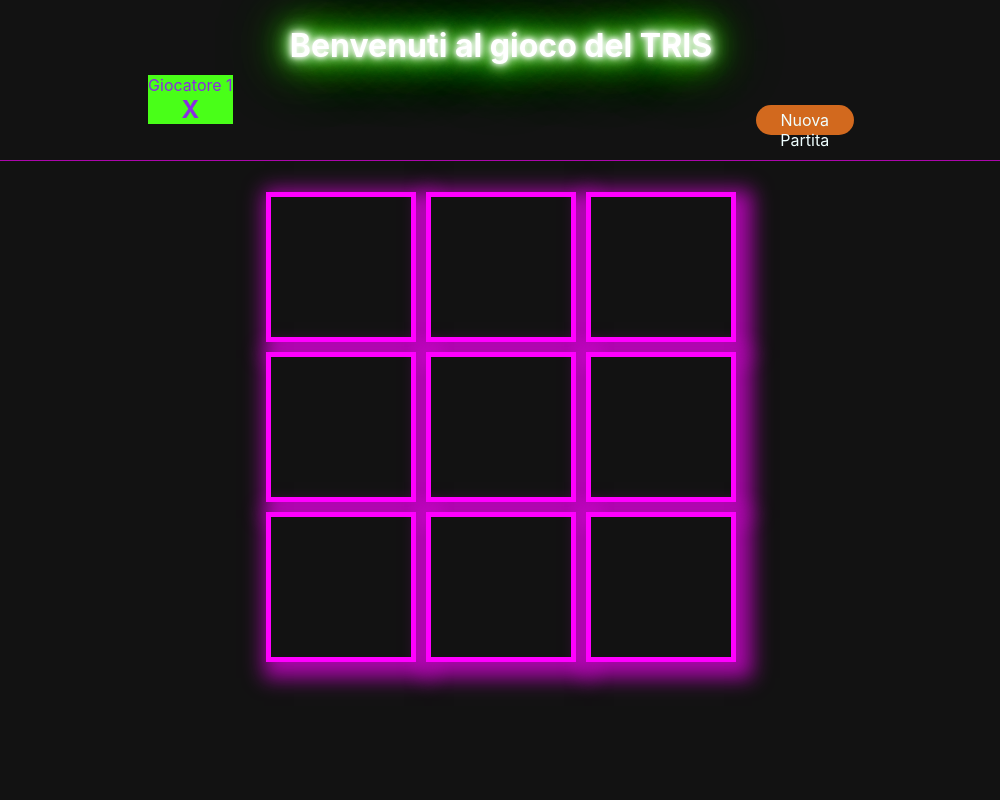
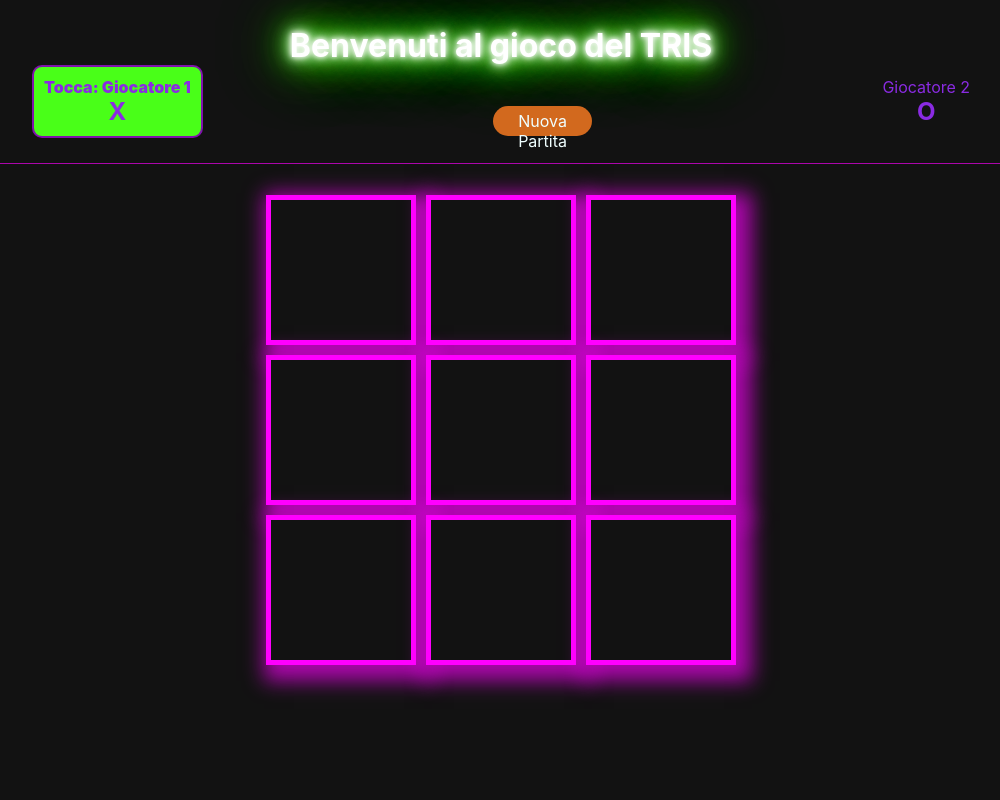
Before and after one commit to VeronicaVassallo/tris-game, a React (Create React App) app: page / in a window 1280 px wide. Shown: the top 800 px of the page, without its empty margins (139-1139 px from the left). Built offline with nearby package versions, Linux system fonts and the light colour scheme.

Commit message:
fix bug checkWinner

```diff
--- a/src/components/Cell.tsx
+++ b/src/components/Cell.tsx
@@ -10,7 +10,7 @@ type PropsCell = {
 };
 
 const Cell = (props: PropsCell) => {
-	const { current, setCurrent, changePlayerCurrent, setPosition, checkWinner } =
+	const { current, setCurrent, changePlayerCurrent, setPosition } =
 		useContext(PlayerContext);
 	const cross: string = "X";
 	const circle: string = "O";
@@ -33,14 +33,14 @@ const Cell = (props: PropsCell) => {
 			}
 
 			setPosition(props.positionCell, current);
-			let isWinner = checkWinner(current);
+			/*let isWinner = checkWinner(current);
 			{
 				if (isWinner) {
 					alert(`Vince il giocatore ${current}`);
 				} else {
 					changePlayerCurrent();
 				}
-			}
+			}*/
 		}
 	};
 
--- a/src/components/GridTris.tsx
+++ b/src/components/GridTris.tsx
@@ -3,7 +3,7 @@ import Cell from "./Cell";
 
 /*8) importo useContext --> metodo che mi permette di usare il dato dentro il context.
 PlayerContext --> la constante che gli avevo dato come valore inziale il player*/
-import { useContext } from "react";
+import { useContext, useEffect, useState } from "react";
 import { PlayerContext } from "../contexts/PlayerContext";
 
 /*TO DO:
@@ -16,11 +16,73 @@ E)Tasto di refresh pagina FATTO
  */
 
 export const GridTris: React.FC = () => {
-	const { current, setCurrent } = useContext(PlayerContext); //8) facendo cosi il dato del contest lo inserisco dentro questa constante
+	const {
+		current,
+
+		valueCell1,
+		valueCell2,
+		valueCell3,
+		valueCell4,
+		valueCell5,
+		valueCell6,
+		valueCell7,
+		valueCell8,
+		valueCell9,
+	} = useContext(PlayerContext);
+	const [isWinner, setIsWinner] = useState(-1);
+
+	let checkWinner = () => {
+		debugger;
+		if (
+			(valueCell1 === 1 && valueCell2 === 1 && valueCell3 === 1) ||
+			(valueCell4 === 1 && valueCell5 === 1 && valueCell6 === 1) ||
+			(valueCell7 === 1 && valueCell8 === 1 && valueCell9 === 1) ||
+			(valueCell1 === 1 && valueCell5 === 1 && valueCell9 === 1) ||
+			(valueCell3 === 1 && valueCell5 === 1 && valueCell7 === 1) ||
+			(valueCell1 === 1 && valueCell4 === 1 && valueCell7 === 1) ||
+			(valueCell2 === 1 && valueCell5 === 1 && valueCell8 === 1) ||
+			(valueCell3 === 1 && valueCell6 === 1 && valueCell9 === 1)
+		) {
+			setIsWinner(1);
+		} else if (
+			(valueCell1 === 2 && valueCell2 === 2 && valueCell3 === 2) ||
+			(valueCell4 === 2 && valueCell5 === 2 && valueCell6 === 2) ||
+			(valueCell7 === 2 && valueCell8 === 2 && valueCell9 === 2) ||
+			(valueCell1 === 2 && valueCell5 === 2 && valueCell9 === 2) ||
+			(valueCell3 === 2 && valueCell5 === 2 && valueCell7 === 2) ||
+			(valueCell1 === 2 && valueCell4 === 2 && valueCell7 === 2) ||
+			(valueCell2 === 2 && valueCell5 === 2 && valueCell8 === 2) ||
+			(valueCell3 === 2 && valueCell6 === 2 && valueCell9 === 2)
+		) {
+			setIsWinner(2);
+		}
+	};
+
+	useEffect(() => {
+		checkWinner();
+	}, [
+		current,
+		valueCell1,
+		valueCell2,
+		valueCell3,
+		valueCell4,
+		valueCell5,
+		valueCell6,
+		valueCell7,
+		valueCell8,
+		valueCell9,
+	]);
 
 	return (
 		<>
 			<div className="background">
+				{isWinner !== -1 && isWinner === 1 && (
+					<p className="playerCurrent">VINCE 1</p>
+				)}
+				{isWinner !== -1 && isWinner === 2 && (
+					<p className="playerCurrent">VINCE 2</p>
+				)}
+
 				<div>
 					<div className="rowGrid">
 						<Cell positionCell={1} />
--- a/src/components/Navbar.tsx
+++ b/src/components/Navbar.tsx
@@ -15,24 +15,23 @@ export const Navbar = (props: Navprops) => {
 		<div className="backgroundNav">
 			<h1>{props.title}</h1>
 			<div className="containerPlayerNav">
-				{current === 1 ? (
-					<div className="playerCurrent">
-						<p>Giocatore 1</p>
-						<h2>X</h2>
-					</div>
-				) : (
-					""
-				)}
+				<div
+					className={
+						current === 1
+							? "playerCurrent playerCurrentBase"
+							: "playerCurrentBase"
+					}
+				>
+					<p>{current === 1 ? "Tocca: " : ""}Giocatore 1</p>
+					<h2>X</h2>
+				</div>
 
 				<ButtonRedresh />
-				{current === 2 ? (
-					<div className="playerCurrent">
-						<p>Giocatore 2</p>
-						<h2>O</h2>
-					</div>
-				) : (
-					""
-				)}
+
+				<div className={current === 2 ? "playerCurrent" : ""}>
+					<p>{current === 2 ? "Tocca: " : ""}Giocatore 2</p>
+					<h2>O</h2>
+				</div>
 			</div>
 		</div>
 	);
--- a/src/contexts/PlayerContext.tsx
+++ b/src/contexts/PlayerContext.tsx
@@ -25,7 +25,16 @@ interface MyContext {
 	setCurrent: Dispatch<React.SetStateAction<number>>;
 	changePlayerCurrent: () => void;
 	setPosition: (cellaCorrente: number, playerCorrente: number) => void;
-	checkWinner: (playerCurrent: number) => boolean;
+	valueCell1: number;
+	valueCell2: number;
+	valueCell3: number;
+	valueCell4: number;
+	valueCell5: number;
+	valueCell6: number;
+	valueCell7: number;
+	valueCell8: number;
+	valueCell9: number;
+	//checkWinner: (playerCurrent: number) => boolean;
 }
 
 type PlayerContextProviderProps = {
@@ -37,7 +46,16 @@ export const PlayerContext = createContext<MyContext>({
 	setCurrent: () => {},
 	changePlayerCurrent: () => {},
 	setPosition: (cellaCorrente: number, playerCorrente: number) => {},
-	checkWinner: (playerCurrent: number) => false,
+	//checkWinner: (playerCurrent: number) => false,
+	valueCell1: 0,
+	valueCell2: 0,
+	valueCell3: 0,
+	valueCell4: 0,
+	valueCell5: 0,
+	valueCell6: 0,
+	valueCell7: 0,
+	valueCell8: 0,
+	valueCell9: 0,
 }); //5)
 
 export const PlayerContextProvaider = ({
@@ -104,7 +122,7 @@ export const PlayerContextProvaider = ({
 
 	//check vincitore passo come parametro il playerCorrente
 	//confrontanto tra loro i vari valori della cella controllo chi ha vinto
-	const checkWinner = (playerCurrent: number): boolean => {
+	/*const checkWinner = (playerCurrent: number): boolean => {
 		let isWinner = false;
 		if (
 			valueCell1 === current &&
@@ -166,6 +184,7 @@ export const PlayerContextProvaider = ({
 
 		return isWinner;
 	};
+	*/
 
 	return (
 		<PlayerContext.Provider
@@ -174,7 +193,15 @@ export const PlayerContextProvaider = ({
 				setCurrent,
 				changePlayerCurrent,
 				setPosition,
-				checkWinner,
+				valueCell1,
+				valueCell2,
+				valueCell3,
+				valueCell4,
+				valueCell5,
+				valueCell6,
+				valueCell7,
+				valueCell8,
+				valueCell9,
 			}}
 		>
 			{children}
--- a/src/gridTris.css
+++ b/src/gridTris.css
@@ -52,13 +52,6 @@
 
 /*Navbar*/
 .backgroundNav {
-	/*background: rgb(118, 79, 0);
-	background: linear-gradient(
-		90deg,
-		rgba(118, 79, 0, 1) 0%,
-		rgb(255, 0, 255) 0%,
-		rgba(255, 243, 0, 1) 100%
-	);*/
 	background-color: rgb(18, 18, 18);
 	border-bottom: solid 1px rgb(255, 0, 255, 0.65);
 	padding: 2%;
@@ -92,6 +85,18 @@
 	color: chocolate;
 }
 
+.playerCurrentBase {
+	font-weight: 900;
+	padding: 10px;
+}
 .playerCurrent {
 	background-color: #49ff18;
+	border-radius: 10px;
+	border: #8012ac solid 2px;
+	font-weight: 900;
+	padding: 10px;
 }
+
+.winner {
+	background-color: #49ff18;
+}
```
